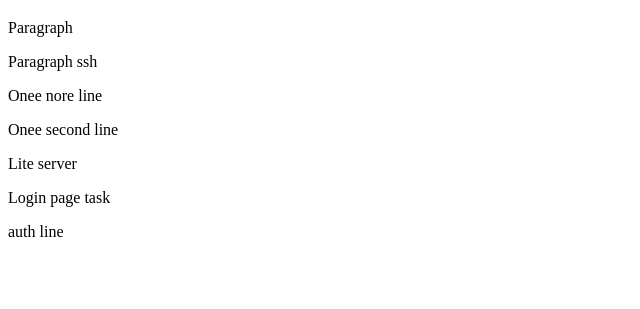
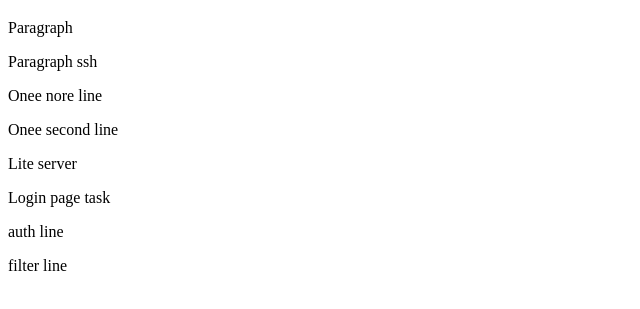
Before and after one commit to kochuveetils/gittest, a website: page index.html in a window 1280 px wide. Shown: the part 87-396 px from the top of the page, without its empty margins (0-640 px from the left). Drawn offline with Linux system fonts and the light colour scheme.

Commit message:
filter added

```diff
--- a/index.html
+++ b/index.html
@@ -19,6 +19,7 @@
     <p>Lite server</p>
     <p>Login page task</p>
     <p>auth line</p>
+    <p>filter line</p>
 </body>
 
 </html>
```
